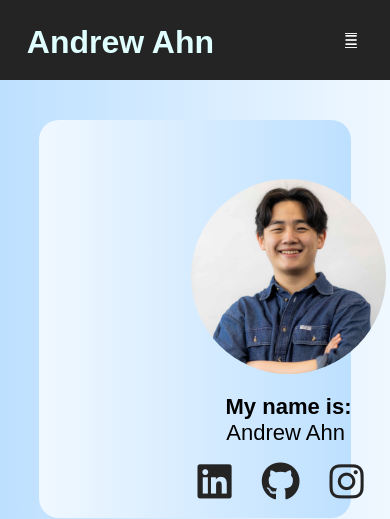
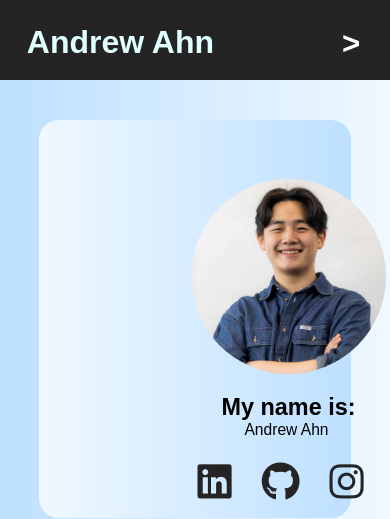
Before and after one commit to andrewahn-ubc/andrewahn-ubc.github.io, a React (Create React App) app: page / in a window 390 px wide. Shown: the top 519 px of the page. Built offline with nearby package versions, Linux system fonts and the light colour scheme.

Commit message:
fix: completed mobile-responsiveness for main page

```diff
--- a/src/Components/HeroSection.css
+++ b/src/Components/HeroSection.css
@@ -194,6 +194,13 @@
         margin-top: 9px;
         font-size: 18px;
     }
+
+    .hero-intro-name > h1, .hero-intro-name-dark > h1 {
+        font-size: 4vmin;
+    }
+    .hero-intro-name > h2, .hero-intro-name-dark > h2 {
+        font-size: 3vmin;
+    }
 }
 
 @media screen and (max-width: 1100px) {
@@ -295,7 +302,27 @@
         margin-right: 40px;
     }
     .fa-linkedin, .fa-github, .fa-instagram, .fa-envelope {
-        font-size: 20px;
+        font-size: 4vminpx;
+    }
+
+    .hero-intro-name > h1, .hero-intro-name-dark > h1 {
+        font-size: 3vmin;
+    }
+    .hero-intro-name > h2, .hero-intro-name-dark > h2 {
+        font-size: 2vmin;
+    }
+
+    .hero-links {
+        margin-top: 2vmin;
+        margin-bottom: -80px;
+    }
+
+    .hero-intro-name, .hero-intro-name-dark {
+        height: 6vmin;
+    }
+
+    .hero-welcome, .hero-welcome-dark {
+        display: none;
     }
 }
 
@@ -336,9 +363,6 @@
 @media screen and (max-width: 600px) {
     .hero-welcome {
         margin-top: 50px;
-    }
-    .fa-linkedin, .fa-github, .fa-instagram, .fa-envelope {
-        font-size: 15px;
     }
 }
 
@@ -382,4 +406,11 @@
         margin-top: 10px;
         margin-bottom: -100px;
     }
+
+    .hero-intro-name > h1, .hero-intro-name-dark > h1 {
+        font-size: 6vmin;
+    }
+    .hero-intro-name > h2, .hero-intro-name-dark > h2 {
+        font-size: 4vmin;
+    }
 }
--- a/src/Components/NavBar.css
+++ b/src/Components/NavBar.css
@@ -188,33 +188,33 @@
     position: absolute;
     top: 80px;
     padding-bottom: 25%;
-    left: 0%;
     opacity: 1;
-    transition: all 0.5s ease-in-out;
+    transition: left 0.5s ease-in-out;
+    background: #242424;
   }
 
   .light-menu-button, .dark-menu-button {
     display: block;
-    position: fixed;
-    top: 8.5vmin;
-    right: 8.5vmin;
+    position: relative;
+    top: 1vmin;
+    left: 40vmin;
     border: none;
     margin: 0;
     padding: 0;
   }
 
-  .fa-bars {
+  .light-menu-button > h1, .dark-menu-button > h1 {
     background: #242424;
-    border: none;
-    margin: 0;
     color: white;
+    font-size: 8vmin;
+    padding: 0px 10px;
+  }
+
+  .nav-menu-active {
+    left: 0%;
   }
 
   .nav-menu {
-    left: 0%;
-  }
-
-  .nav-menu-active {
     left: -100%;
   }
 
--- a/src/Components/NavBar.js
+++ b/src/Components/NavBar.js
@@ -36,10 +36,11 @@ function NavBar() {
               </Link>
 
               <button className={brightness == 'light' ? 'light-menu-button' : 'dark-menu-button'} onClick={switchMenu}>
-                <i class={brightness == 'light' ? "fa-solid fa-bars" : "fa-solid fa-bars"}></i>
+                {/* <i class="fa-solid fa-plus"></i> */}
+                <h1>{button ? "<" : ">"}</h1>
               </button>
 
-              <ul className={button ? "nav-menu" : "nav-menu-active"}>
+              <ul className={button ? "nav-menu-active" : "nav-menu"}>
                 <li className="nav-item">
                   <Link to='/' className={brightness == 'light' ? "nav-links" : "nav-links-dark"}>
                     Home
```
